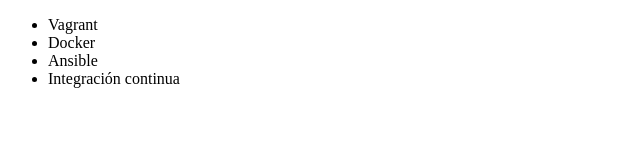
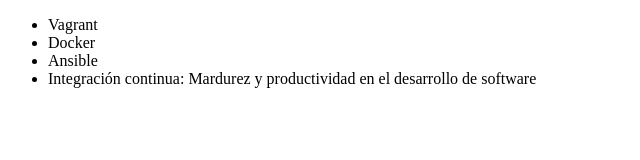
Before and after one commit to JABB09/jabb-git, a plain HTML site: page index.html in a window 1280 px wide. Shown: the whole page, without its empty margins (0-640 px from the left). Drawn offline with Linux system fonts and the light colour scheme.

Commit message:
Renombrando curso de integracion continua

```diff
--- a/index.html
+++ b/index.html
@@ -9,7 +9,7 @@
          <li> Vagrant </li>
          <li> Docker </li>
          <li> Ansible </li>
-         <li> Integración continua </li>
+         <li> Integración continua: Mardurez y productividad en el desarrollo de software </li>
      </ul>
 </body>
 </html>
```
